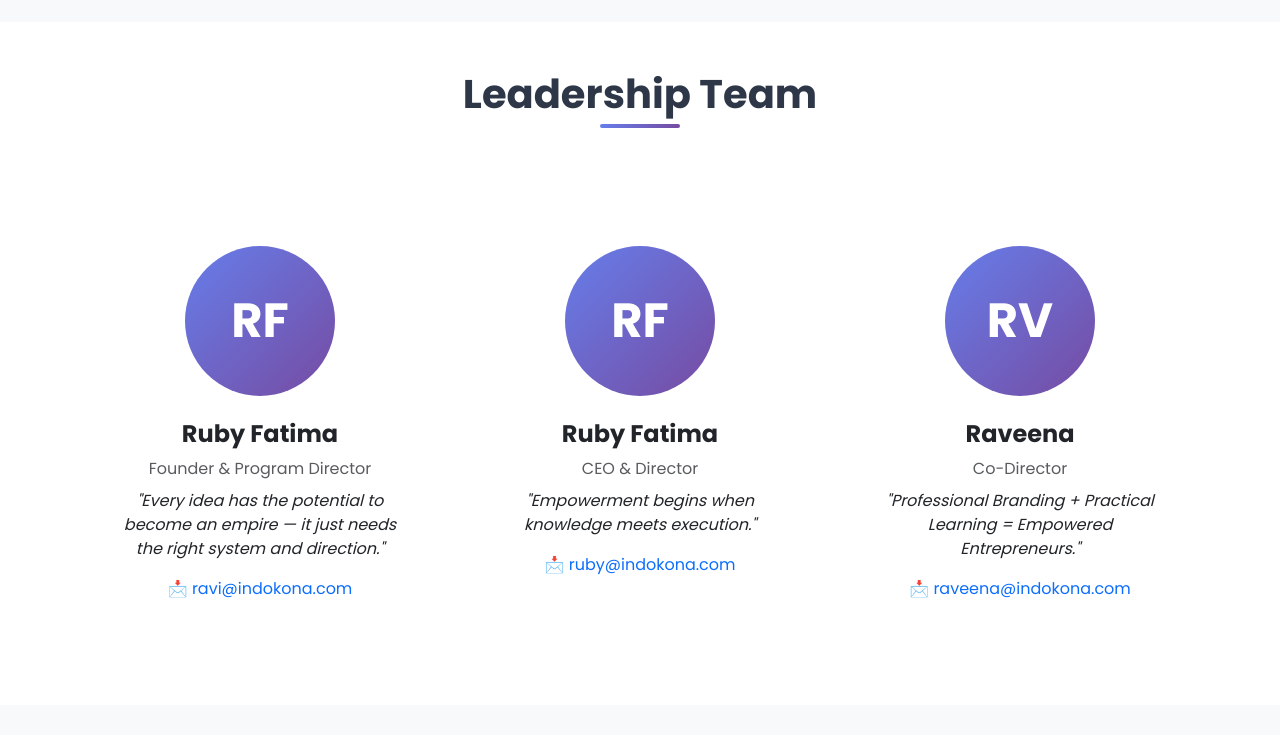
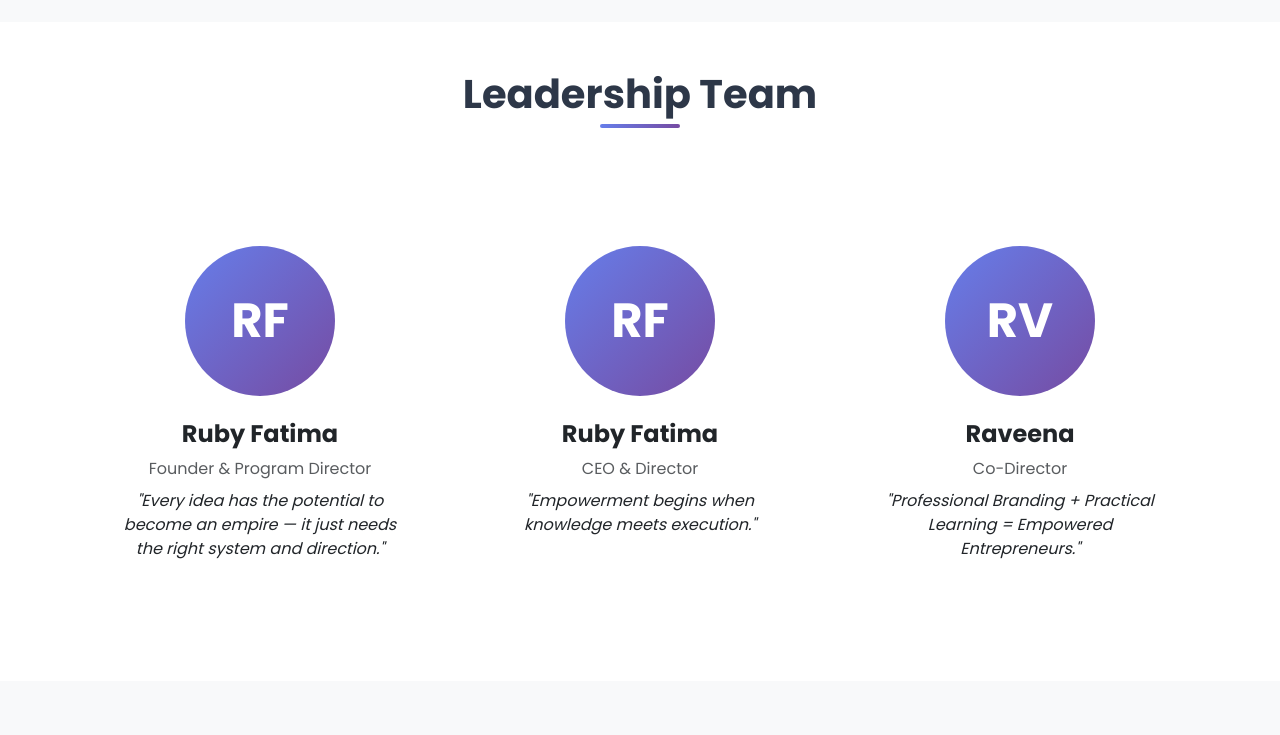
Before and after one commit to Tarunshakya1999/indokonafrontend, a React (Vite) app: page /acadmy in a window 1280 px wide. Shown: the part 2023-2758 px from the top of the page. Built offline with nearby package versions, Linux system fonts and the light colour scheme.

Commit message:
newykllllh

```diff
--- a/src/AcademyPage.jsx
+++ b/src/AcademyPage.jsx
@@ -573,7 +573,7 @@ export default function IndokonaAcademy() {
                     Ltd.
                   </li>
                   <li className="mb-2">
-                    <strong>Founded by:</strong> Adv. Ravi Mohammad
+                    <strong>Founded by:</strong> Ruby Fatima
                   </li>
                   <li className="mb-2">
                     <strong>Incorporated:</strong> 2024 | CIN Registered | MSME
@@ -619,12 +619,7 @@ export default function IndokonaAcademy() {
                   "Every idea has the potential to become an empire — it just
                   needs the right system and direction."
                 </p>
-                <a
-                  href="mailto:ravi@indokona.com"
-                  className="text-decoration-none"
-                >
-                  📩 ravi@indokona.com
-                </a>
+
               </div>
             </div>
             <div className="col-md-4 mb-4" data-animate="flip-left">
@@ -635,12 +630,7 @@ export default function IndokonaAcademy() {
                 <p className="fst-italic mb-3">
                   "Empowerment begins when knowledge meets execution."
                 </p>
-                <a
-                  href="mailto:ruby@indokona.com"
-                  className="text-decoration-none"
-                >
-                  📩 ruby@indokona.com
-                </a>
+
               </div>
             </div>
             <div className="col-md-4 mb-4" data-animate="flip-left">
@@ -652,12 +642,7 @@ export default function IndokonaAcademy() {
                   "Professional Branding + Practical Learning = Empowered
                   Entrepreneurs."
                 </p>
-                <a
-                  href="mailto:raveena@indokona.com"
-                  className="text-decoration-none"
-                >
-                  📩 raveena@indokona.com
-                </a>
+
               </div>
             </div>
           </div>
```
